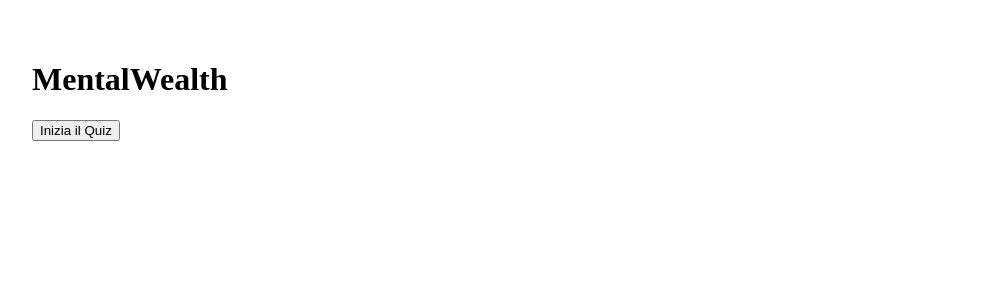
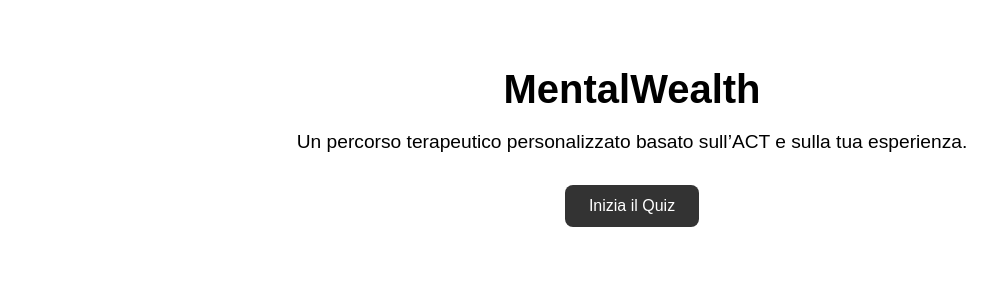
Before and after one commit to jonathanpierini/react, a Next.js app: page / in a window 1280 px wide. Shown: the top 300 px of the page, without its empty margins (8-1005 px from the left). Built offline with nearby package versions, Linux system fonts and the light colour scheme.

Commit message:
Update index.js

```diff
--- a/pages/index.js
+++ b/pages/index.js
@@ -1,10 +1,29 @@
 
 import Link from 'next/link';
+
 export default function Home() {
   return (
-    <div style={{ padding: '2rem' }}>
-      <h1>MentalWealth</h1>
-      <Link href="/quiz"><button>Inizia il Quiz</button></Link>
-    </div>
+    <main style={{ padding: '2rem', textAlign: 'center', fontFamily: 'sans-serif' }}>
+      <h1 style={{ fontSize: '2.5rem', marginBottom: '1rem' }}>MentalWealth</h1>
+      <p style={{ fontSize: '1.2rem', marginBottom: '2rem' }}>
+        Un percorso terapeutico personalizzato basato sull’ACT e sulla tua esperienza.
+      </p>
+      <Link href="/quiz">
+        <button
+          style={{
+            padding: '0.75rem 1.5rem',
+            fontSize: '1rem',
+            backgroundColor: '#333',
+            color: '#fff',
+            border: 'none',
+            borderRadius: '8px',
+            cursor: 'pointer'
+          }}
+          aria-label="Inizia il questionario Halifax"
+        >
+          Inizia il Quiz
+        </button>
+      </Link>
+    </main>
   );
 }
```
